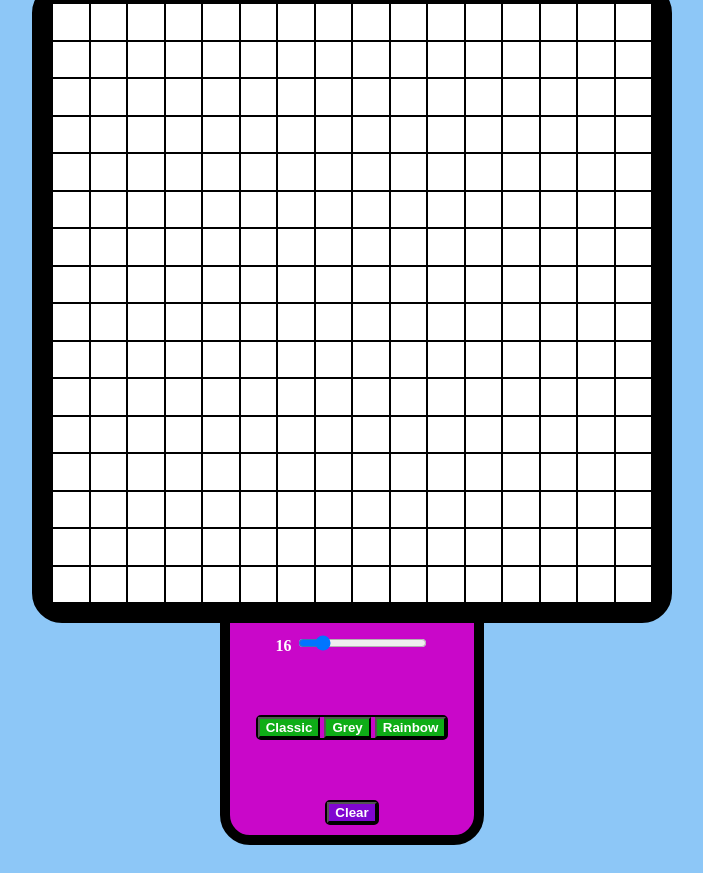
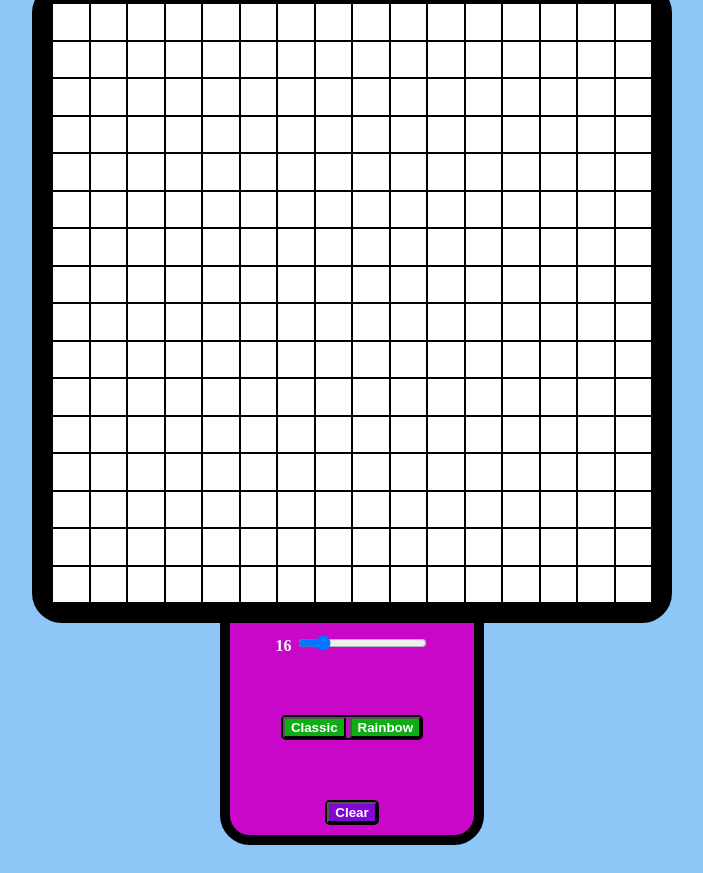
Before and after one commit to anastasia-tea/etch-a-sketch, a plain HTML site: page index.html in a window 1280 px wide. Shown: the part 328-1201 px from the top of the page, without its empty margins (288-991 px from the left). Drawn offline with Linux system fonts and the light colour scheme.

Commit message:
Edited README and format

```diff
--- a/index.html
+++ b/index.html
@@ -32,7 +32,7 @@
 
             <div class="color">
                 <button id="classic">Classic</button>
-                <button id="grey">Grey</button>
+                <!-- <button id="grey">Grey</button> -->
                 <button id="rainbow">Rainbow</button>
             </div>
 
```
Also changed, not shown: 1 other file.
